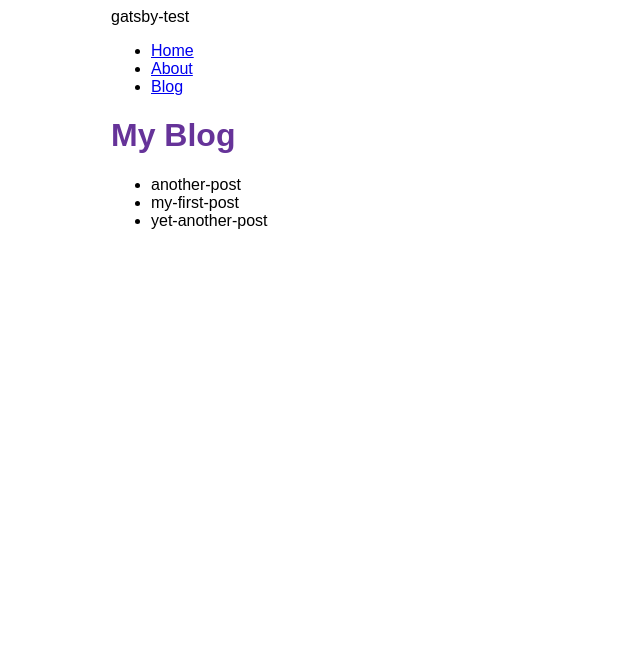
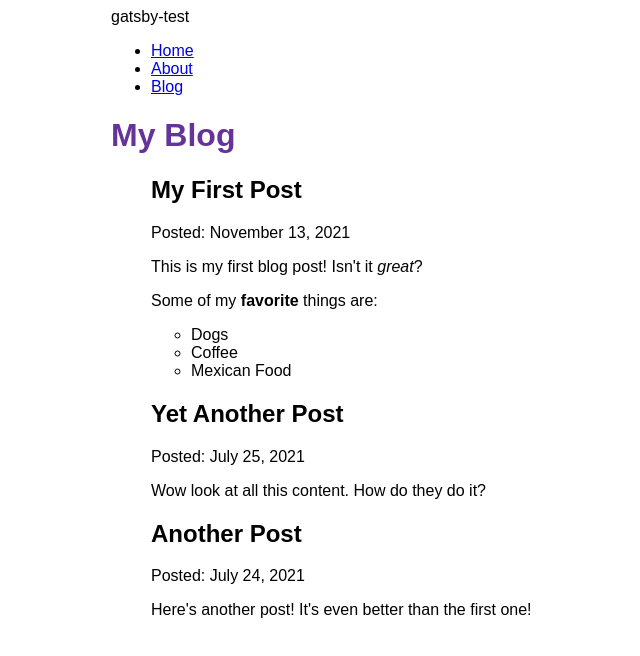
Before and after one commit to gunslinger-dev/gatsby-test, a Gatsby site: page /blog in a window 1280 px wide. Shown: the whole page, without its empty margins (279-919 px from the left). Built offline with nearby package versions, Linux system fonts and the light colour scheme; Gatsby itself is replaced by a stand-in of ours.

Commit message:
added mdx and renderer

```diff
--- a/blog/another-post.mdx
+++ b/blog/another-post.mdx
@@ -0,0 +1,5 @@
+---
+title: "Another Post"
+date: "2021-07-24"
+---
+Here's another post! It's even better than the first one!
--- a/blog/my-first-post.mdx
+++ b/blog/my-first-post.mdx
@@ -0,0 +1,12 @@
+---
+title: "My First Post"
+date: "2021-11-13"
+---
+
+This is my first blog post! Isn't it *great*?
+
+Some of my **favorite** things are:
+
+ * Dogs
+ * Coffee
+ * Mexican Food
--- a/blog/yet-another-post.mdx
+++ b/blog/yet-another-post.mdx
@@ -0,0 +1,5 @@
+---
+title: "Yet Another Post"
+date: "2021-07-25"
+---
+Wow look at all this content. How do they do it?
--- a/gatsby-config.js
+++ b/gatsby-config.js
@@ -12,6 +12,7 @@ module.exports = {
         name: `blog`,
         path: `${__dirname}/blog`
       }
-    }
+    },
+    "gatsby-plugin-mdx"
   ],
 };
--- a/package.json
+++ b/package.json
@@ -15,8 +15,11 @@
     "clean": "gatsby clean"
   },
   "dependencies": {
+    "@mdx-js/mdx": "^1.6.22",
+    "@mdx-js/react": "^1.6.22",
     "gatsby": "^4.1.3",
     "gatsby-plugin-image": "^2.1.2",
+    "gatsby-plugin-mdx": "^3.1.3",
     "gatsby-plugin-sharp": "^4.1.3",
     "gatsby-source-filesystem": "^4.1.2",
     "react": "^17.0.1",
--- a/src/pages/blog.js
+++ b/src/pages/blog.js
@@ -1,5 +1,6 @@
 import * as React from 'react'
 import { graphql } from 'gatsby'
+import { MDXRenderer } from 'gatsby-plugin-mdx'
 import Layout from '../components/layout'
 
 
@@ -8,10 +9,14 @@ const Blog = ({ data }) =>{
         <Layout pageTitle="My Blog">
             <ul>
                 {
-                    data.allFile.nodes.map(node => (
-                        <li key={node.name}>
-                            {node.name}
-                        </li>
+                    data.allMdx.nodes.map(node => (
+                        <article key={node.name}>
+                            <h2>{node.frontmatter.title}</h2>
+                            <p>Posted: {node.frontmatter.date}</p>
+                            <MDXRenderer>
+                                {node.body}
+                            </MDXRenderer>
+                        </article>
                     ))
                 }
             </ul>
@@ -21,9 +26,14 @@ const Blog = ({ data }) =>{
 
 export const query = graphql`
 {
-  allFile {
+  allMdx(sort: {fields: frontmatter___date, order: DESC}) {
     nodes {
-      name
+      frontmatter {
+        date(formatString: "MMMM D, YYYY")
+        title
+      }
+      id
+      body
     }
   }
 }
```
Also changed, not shown: 1 other file.
